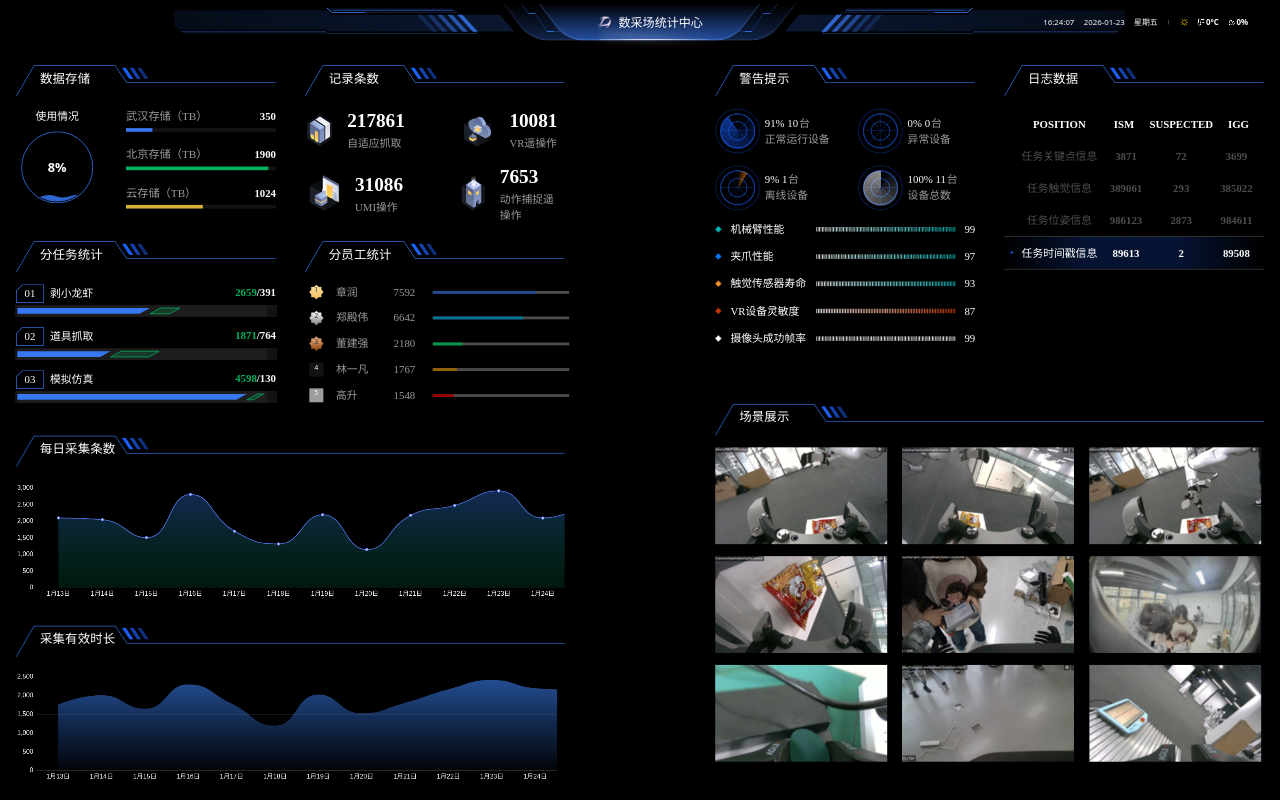
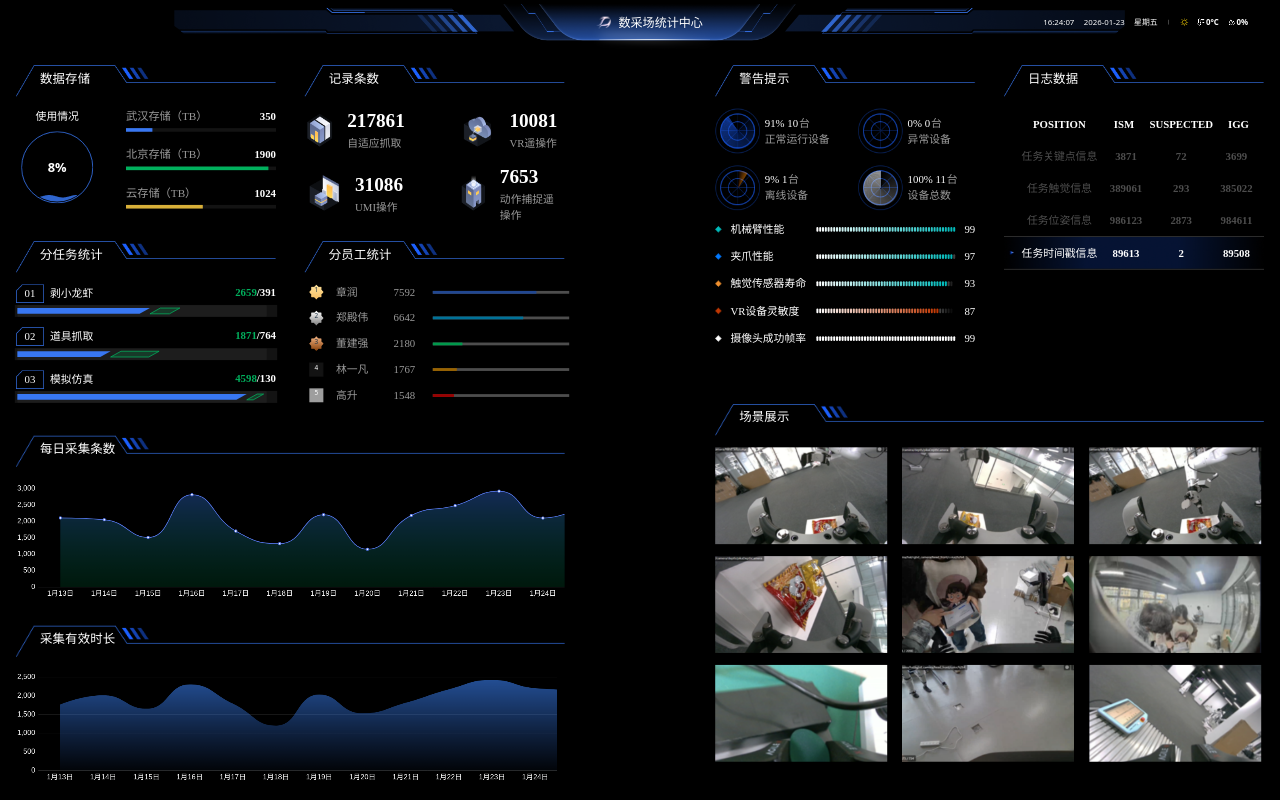
Before and after one commit to brookchenli/large-screen, a React (Vite) app: page / in a window 1280 px wide. Built offline with nearby package versions, Linux system fonts and the light colour scheme; no server answers; grey boxes are pictures that could not be loaded.

Commit message:
feat:完善数据

```diff
--- a/src/components/daily-collection-1/index.tsx
+++ b/src/components/daily-collection-1/index.tsx
@@ -28,7 +28,7 @@ const DailyCollectionChart: React.FC = () => {
       },
       axisLabel: {
         show: true,
-        fontSize: 16,
+        fontSize: 18,
         color: "#ffffff",
       },
       axisTick: { show: false },
@@ -42,7 +42,7 @@ const DailyCollectionChart: React.FC = () => {
       },
       axisLabel: {
         show: true,
-        fontSize: 16,
+        fontSize: 18,
         color: "#ffffff",
       },
     },
--- a/src/components/daily-collection/index.tsx
+++ b/src/components/daily-collection/index.tsx
@@ -26,7 +26,7 @@ export default function DailyCollection() {
       data: xData,
       axisLabel: {
         show: true,
-        fontSize: 16,
+        fontSize: 18,
         color: "#ffffff",
       },
     },
@@ -37,7 +37,7 @@ export default function DailyCollection() {
       },
       axisLabel: {
         show: true,
-        fontSize: 16,
+        fontSize: 18,
         color: "#ffffff",
       },
     },
--- a/src/components/warning/index.tsx
+++ b/src/components/warning/index.tsx
@@ -85,8 +85,8 @@ export default function Warning() {
             </div>
             <div className="warning-content-section2-item-percentage">
               <DiscreteProgressBar
-                total={item.value}
-                current={item.percentage}
+                total={50}
+                current={Math.round((item.percentage / 100.0) * 50)}
                 completedGradient={[progressBarColors[index], "#FFFFFF"]}
                 pendingGradient={["#000000", "#FFFFFF"]}
               />
```
